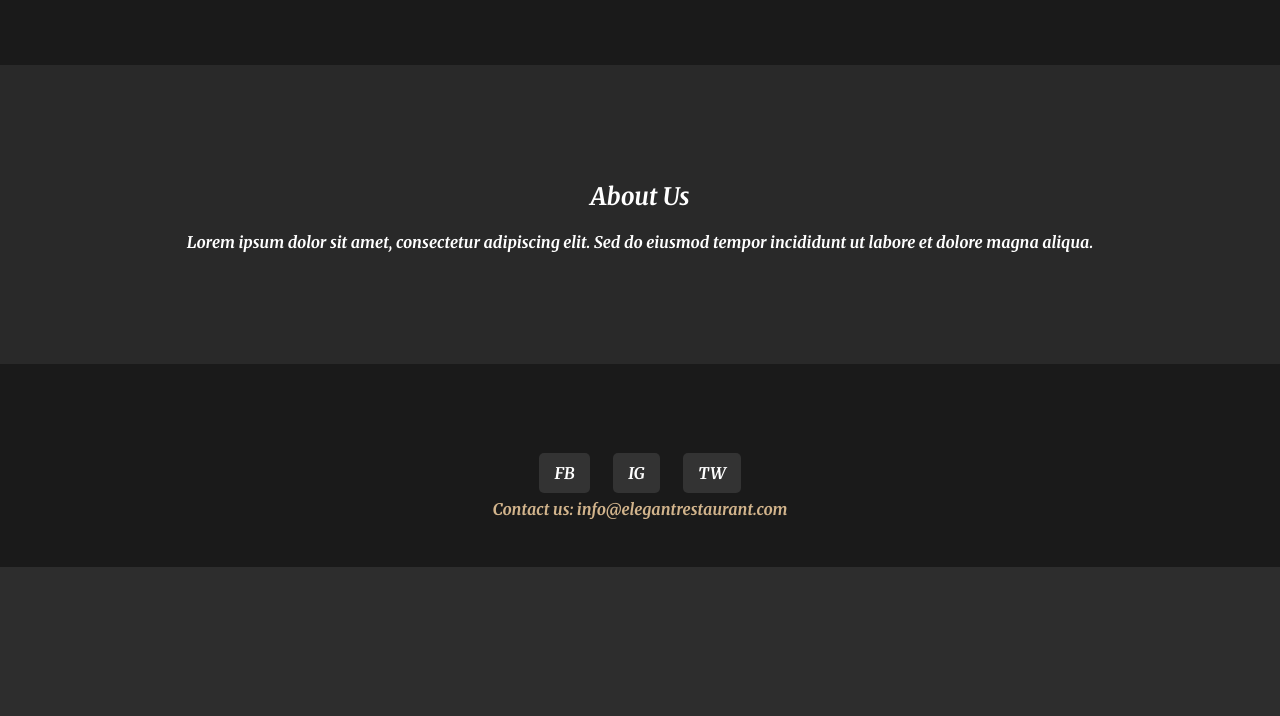
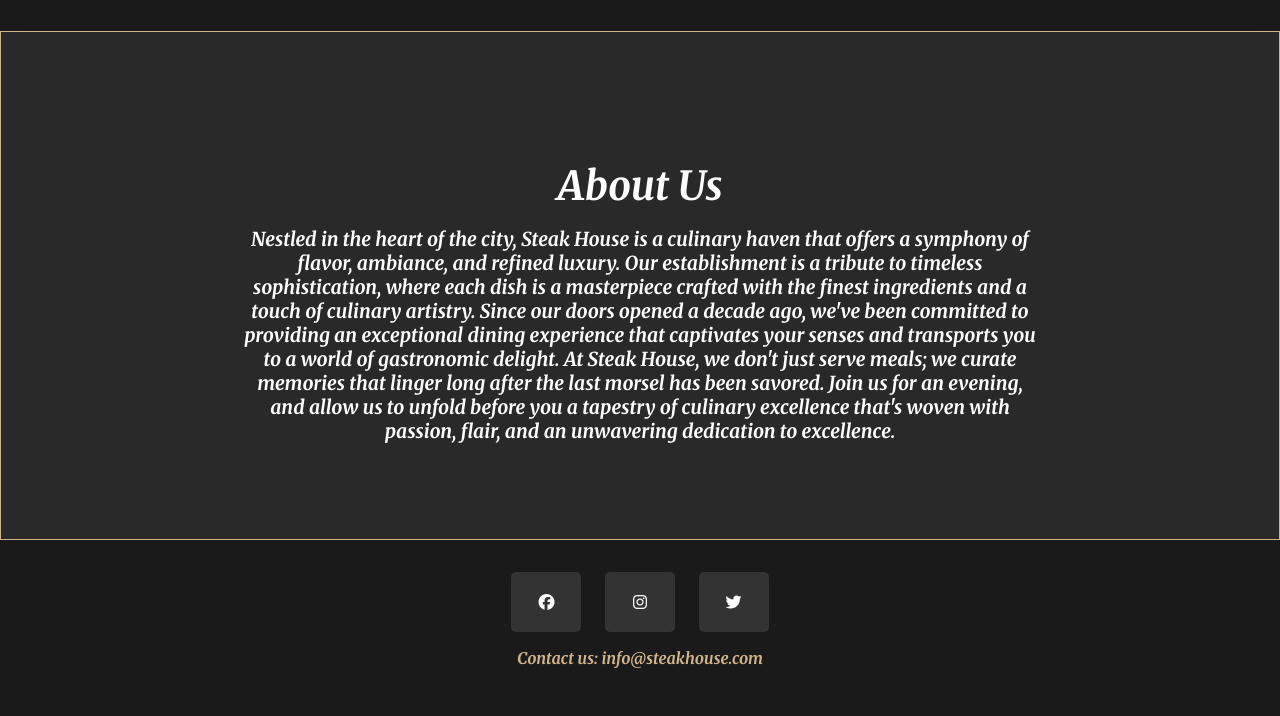
Before and after one commit to molin6/restaurantweb, a Django app: page / in a window 1280 px wide. Shown: the part 233-949 px from the top of the page. Before the commit the page ends 800 px from the top, so only its background shows below. Run offline with Django 4.2, Linux system fonts and the light colour scheme; some libraries are stand-ins or nearby versions.

Commit message:
home page added

```diff
--- a/restaurant/static/restaurant/css/home.css
+++ b/restaurant/static/restaurant/css/home.css
@@ -21,13 +21,16 @@
 
 .landing-header {
     text-align: center;
-    padding: 5vh 0; /* Use viewport height for dynamic spacing */
-    background-image: linear-gradient(to bottom, var(--header-bg-color), var(--header-bg-color)), url('restaurant/images/landing_bg.jpg');
+    padding: 5vh 0; /* Adjust as needed */
+    background-image: linear-gradient(to bottom, rgba(0, 0, 0, 0.5), rgba(0, 0, 0, 0.5)), url('restaurant/images/steak.jpg'); /* Replace with your image path */
     background-size: cover;
     background-position: center;
     color: white;
-    margin-bottom: 2em; /* Adds space below the header */
+    margin-bottom: 2em;
 }
+
+
+
 
 .landing-nav {
     display: flex;
@@ -51,6 +54,24 @@
     color: var(--background-color);
 }
 
+/* Hover effect for navigation links */
+.menu-button:hover, .scroll-to-about:hover {
+    color: var(--background-color);
+    background-color: var(--text-color);
+    transform: scale(1.05); /* Slightly enlarges the button */
+}
+
+/* Animation for social icons */
+.social-icon:hover {
+    transform: translateY(-5px); /* Already included, emphasizing the hover effect */
+}
+
+/* Adding a transition effect for smoother animation */
+.menu-button, .scroll-to-about, .social-icon {
+    transition: background-color 0.3s ease, transform 0.2s ease;
+}
+
+
 .restaurant-title {
     margin: 0;
     font-size: 4em; /* Larger font size for title */
@@ -59,11 +80,27 @@
 
 .about-section {
     text-align: center;
-    padding: 6em 2em; /* Increased padding for more space */
+    padding: 6em 2em;
     background-color: var(--accent-color);
     color: white;
-    margin: auto 0; /* Helps to push footer to the bottom */
+    margin: auto 0;
+    border: 1px solid #d2b48c; /* Adds a subtle gold border */
+    box-shadow: 0px 8px 16px 0px rgba(0,0,0,0.2); /* Adds a subtle shadow for depth */
 }
+
+
+.about-section h2 {
+    font-size: 2.5rem; /* Larger font size for section heading */
+    color: #fff; /* Ensures high contrast against the dark background */
+    margin-bottom: 1rem;
+}
+
+.about-section p {
+    font-size: 1.2rem; /* Adjusts font size for readability */
+    max-width: 800px; /* Optimizes line length for reading */
+    margin: auto; /* Centers the text block */
+}
+
 
 .footer {
     background-color: var(--background-color);
@@ -87,20 +124,32 @@
     transition: transform 0.2s ease;
 }
 
+/* Enhanced social icons with potential for SVG or font icons */
+.social-icon {
+    display: inline-flex;
+    align-items: center;
+    justify-content: center;
+    width: 40px; /* Fixed size for icons */
+    height: 40px; /* Fixed size for icons */
+}
+
+
 .social-icon:hover {
     transform: translateY(-5px);
 }
 
 @media (max-width: 768px) {
-    .landing-nav {
-        flex-direction: column;
+    .landing-header {
+        padding: 5vh 0; /* Reduce the top and bottom padding as necessary */
     }
 
-    .landing-header {
-        padding: 20vh 0; /* Increased padding for a more dramatic look on mobile */
+    .landing-nav {
+        padding-bottom: 10px; /* Reduced padding */
+        flex-direction: column; /* Stack the items if there are more in the future */
     }
 
     .restaurant-title {
-        font-size: 3em; /* Adjusted for mobile screens */
+        font-size: 2.5em; /* Smaller font size for mobile */
+        padding: 0 10px; /* Adjust padding as needed */
     }
 }
--- a/restaurant/templates/restaurant/home.html
+++ b/restaurant/templates/restaurant/home.html
@@ -4,38 +4,40 @@
 <head>
     <meta charset="UTF-8">
     <meta name="viewport" content="width=device-width, initial-scale=1.0">
-    <title>Elegant Restaurant</title>
+    <title>Steak House</title>
     <link rel="preconnect" href="https://fonts.googleapis.com">
     <link rel="preconnect" href="https://fonts.gstatic.com" crossorigin>
     <link href="https://fonts.googleapis.com/css2?family=Merriweather:ital,wght@1,700&display=swap" rel="stylesheet">
     <link rel="stylesheet" href="{% static 'restaurant/css/home.css' %}">
+    <script src="https://kit.fontawesome.com/4b2f630ed2.js" crossorigin="anonymous"></script>
+    <style>
+        .landing-header {
+            background-image: url('{% static "restaurant/images/steak.jpg" %}');
+            /* Other background styles... */
+        }
+    </style>
 </head>
 <body>
     <header class="landing-header">
         <nav class="landing-nav">
             <a href="/menu" class="menu-button">View Menu</a>
-            <a href="#about" class="scroll-to-about">About Us</a>
         </nav>
-        <h1 class="restaurant-title">Elegant Restaurant</h1>
+        <h1 class="restaurant-title">Steak House</h1>
     </header>
     <section id="about" class="about-section">
         <h2>About Us</h2>
-        <p>Lorem ipsum dolor sit amet, consectetur adipiscing elit. Sed do eiusmod tempor incididunt ut labore et dolore magna aliqua.</p>
+        <p>Nestled in the heart of the city, Steak House is a culinary haven that offers a symphony of flavor, ambiance, and refined luxury. Our establishment is a tribute to timeless sophistication, where each dish is a masterpiece crafted with the finest ingredients and a touch of culinary artistry. Since our doors opened a decade ago, we've been committed to providing an exceptional dining experience that captivates your senses and transports you to a world of gastronomic delight. At Steak House, we don't just serve meals; we curate memories that linger long after the last morsel has been savored. Join us for an evening, and allow us to unfold before you a tapestry of culinary excellence that's woven with passion, flair, and an unwavering dedication to excellence.</p>
     </section>
     <footer class="footer">
         <div class="social-links">
-            <!-- Icons can be replaced with actual images or SVGs -->
-            <a href="http://facebook.com" class="social-icon">FB</a>
-            <a href="http://instagram.com" class="social-icon">IG</a>
-            <a href="http://twitter.com" class="social-icon">TW</a>
+            <!-- Example using Font Awesome icons (you'll need to include Font Awesome in your project) -->
+            <a href="http://facebook.com" class="social-icon"><i class="fa-brands fa-facebook"></i></a>
+            <a href="http://instagram.com" class="social-icon"><i class="fa fa-instagram"></i></a>
+            <a href="http://twitter.com" class="social-icon"><i class="fa fa-twitter"></i></a>
         </div>
-        <p>Contact us: info@elegantrestaurant.com</p>
+
+
+        <p>Contact us: info@steakhouse.com</p>
     </footer>
-<script>
-    document.querySelector('.scroll-to-about').addEventListener('click', function(e) {
-        e.preventDefault();
-        document.getElementById('about').scrollIntoView({ behavior: 'smooth' });
-    });
-</script>
 </body>
 </html>
```
Also changed, not shown: restaurant/static/restaurant/images/steak.jpg (added).
